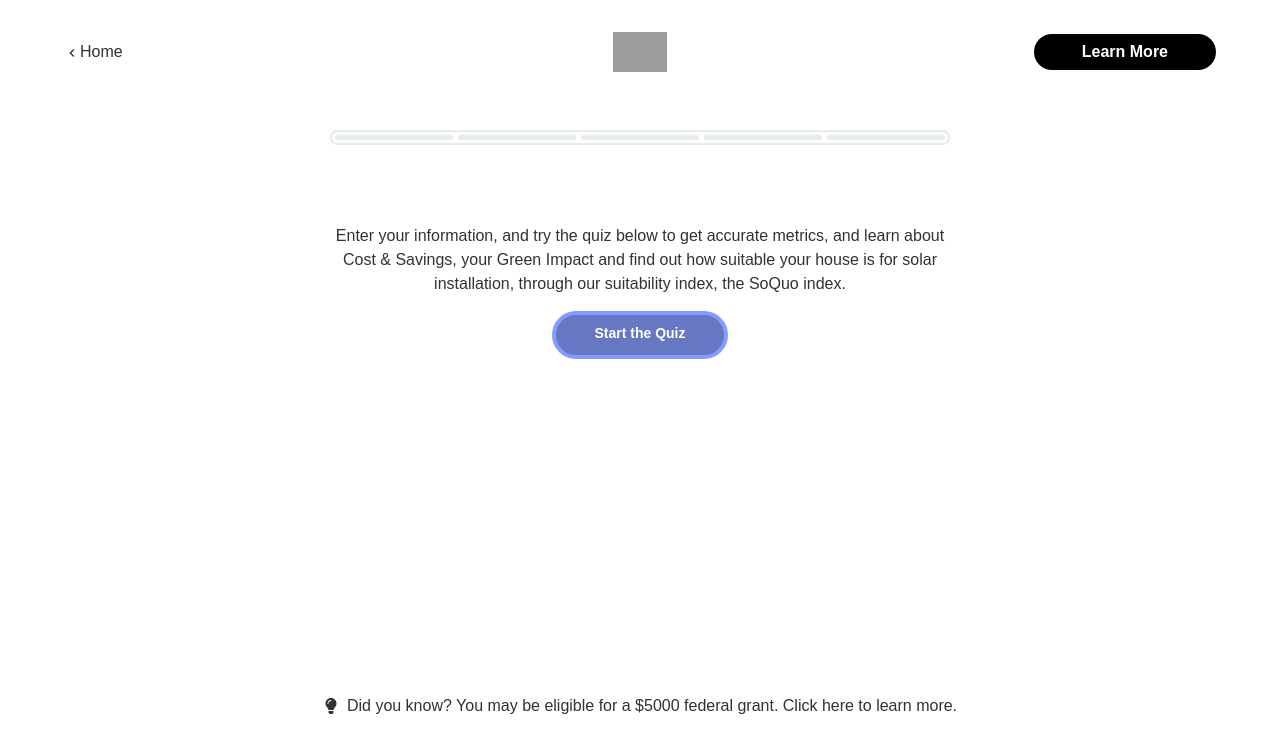
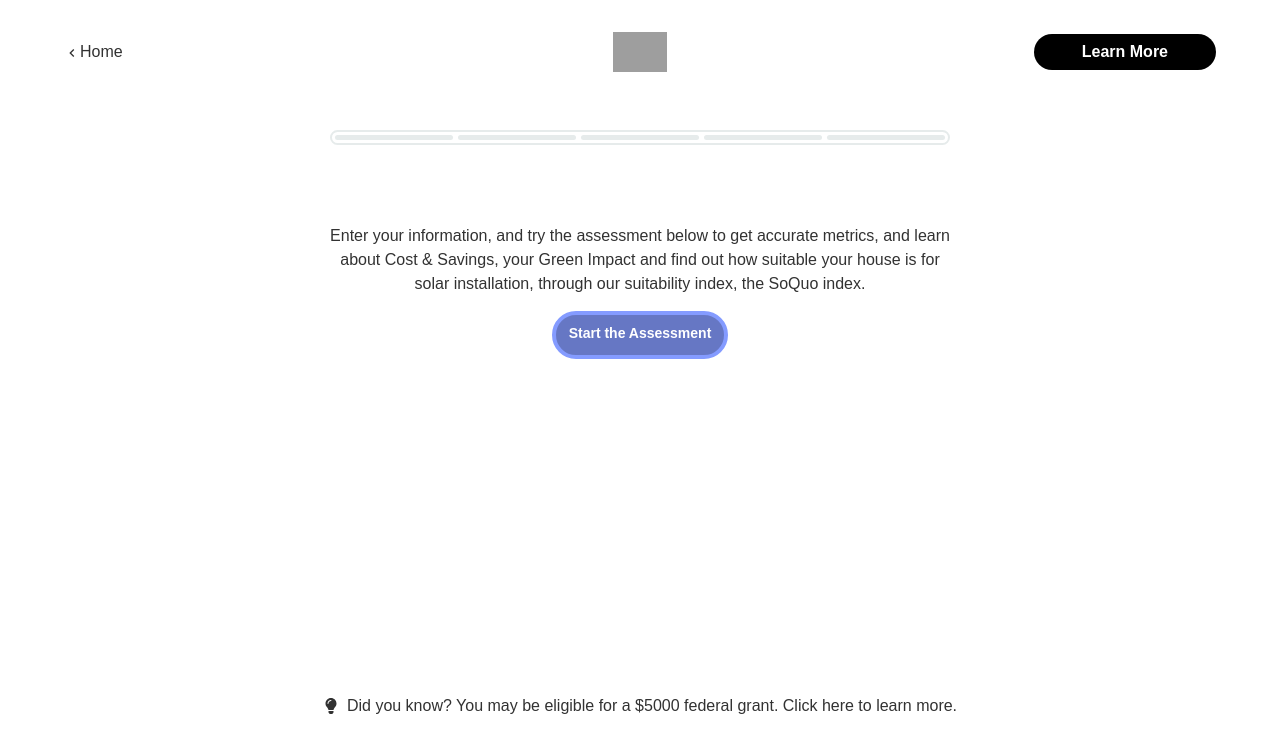
Before and after one commit to peetacho/soquo, a Next.js app: page /form in a window 1280 px wide. Shown: the top 752 px of the page. Built offline with nearby package versions, Linux system fonts and the light colour scheme; grey boxes are pictures that could not be loaded; a web font is replaced by a local one.

Commit message:
Changed Quiz to Assessment

```diff
--- a/pages/form/index.js
+++ b/pages/form/index.js
@@ -7,10 +7,10 @@ import { quizOrder } from "../../utils/constants";
 export default function Quiz() {
     return (
         <QuizWrapper>
-            <div>Enter your information, and try the quiz below to get accurate metrics, and learn about Cost & Savings, your Green Impact and find out how suitable your house is for solar installation, through our suitability index, the SoQuo index.</div>
+            <div>Enter your information, and try the assessment below to get accurate metrics, and learn about Cost & Savings, your Green Impact and find out how suitable your house is for solar installation, through our suitability index, the SoQuo index.</div>
             <Flex justifyContent={'center'} alignItems={'center'}>
                 <GeneralLinkWrapper href={'/form/' + quizOrder[0].route}>
-                    <OutlineTextButton text={'Start the Quiz'} />
+                    <OutlineTextButton text={'Start the Assessment'} />
                 </GeneralLinkWrapper>
             </Flex>
         </QuizWrapper>
```
Also changed, not shown: 1 other file (tests, documents, lock files or other folders).
